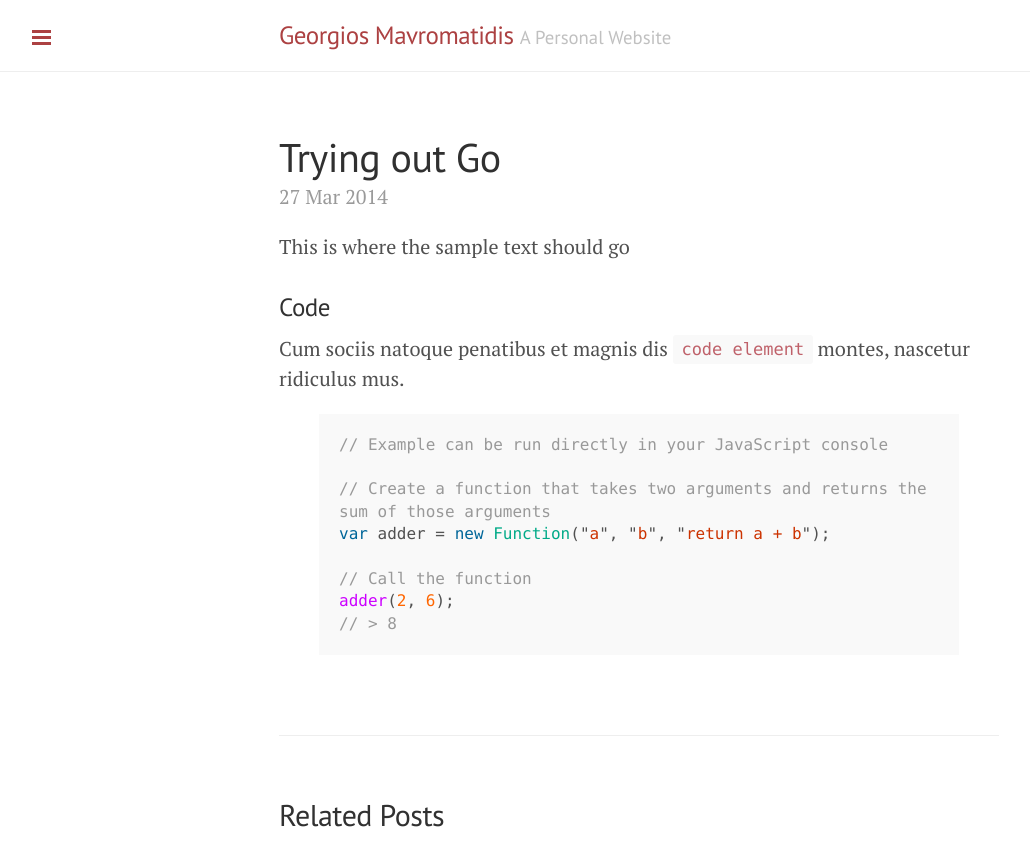
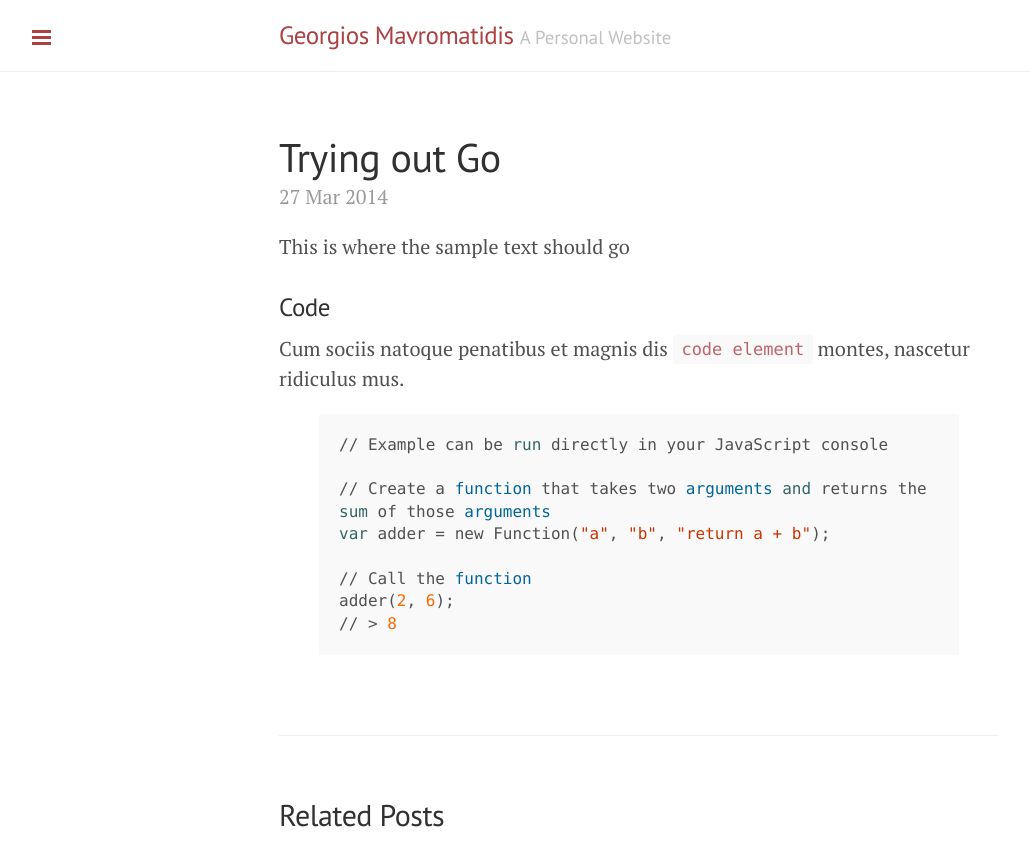
Before and after one commit to gmavrom33/gmavrom.github.io, a Jekyll site: the page built from _posts/2014-03-27-first_blog_post.md, in a window 1280 px wide. Shown: the top 866 px of the page, without its empty margins (1-1031 px from the left). Built offline with Jekyll 4.4.1, drawn with Linux system fonts in a browser that asks for light colours; nearby versions of some CDN libraries.

Commit message:
Update 2014-03-27-first_blog_post.md

```diff
--- a/_posts/2014-03-27-first_blog_post.md
+++ b/_posts/2014-03-27-first_blog_post.md
@@ -10,7 +10,7 @@ This is where the sample text should go
 
 Cum sociis natoque penatibus et magnis dis `code element` montes, nascetur ridiculus mus.
 
-{% highlight js %}
+{% highlight matlab %}
 // Example can be run directly in your JavaScript console
 
 // Create a function that takes two arguments and returns the sum of those arguments
```
